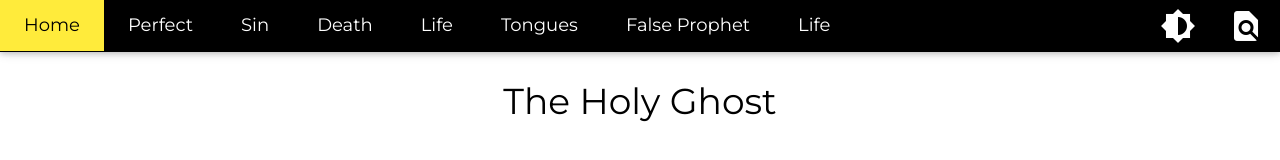
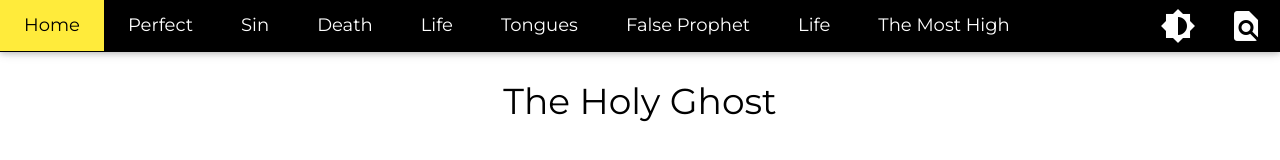
Before and after one commit to throwchris/sword, a plain HTML site: page hg.html in a window 1280 px wide. Shown: the top 160 px of the page. Drawn offline with nearby package versions, Linux system fonts and the light colour scheme; a script that the page names is missing.

Commit message:
Update hg.html

```diff
--- a/hg.html
+++ b/hg.html
@@ -52,6 +52,7 @@ body.dark-mode .w3-light-grey {
     <a href="tongues.html" class="w3-bar-item w3-button w3-hide-small w3-padding-large w3-hover-yellow">Tongues</a>
     <a href="fp.html" class="w3-bar-item w3-button w3-hide-small w3-padding-large w3-hover-yellow">False Prophet</a>
     <a href="life.html" class="w3-bar-item w3-button w3-hide-small w3-padding-large w3-hover-yellow">Life</a>
+    <a href="mosthigh.html" class="w3-bar-item w3-button w3-hide-small w3-padding-large w3-hover-yellow">The Most High</a>
     <i class="w3-btn w3-bar-item w3-margin-center w3-right material-icons w3-text-white" style="font-size:36px" onclick="myFunction4()">find_in_page</i>
     <i class="w3-btn w3-bar-item w3-margin-center w3-right material-icons w3-text-white " style="font-size:36px" onclick="toggleDarkMode()">brightness_6</i>
   </div>
@@ -65,6 +66,8 @@ body.dark-mode .w3-light-grey {
     <a href="tongues.html" class="w3-bar-item w3-button w3-padding-large">Tongues</a>
     <a href="fp.html" class="w3-bar-item w3-button w3-padding-large">False Prophet</a>
     <a href="life.html" class="w3-bar-item w3-button w3-padding-large">Life</a>
+
+    <a href="mosthigh.html" class="w3-bar-item w3-button w3-padding-large">The Most High</a>
 
 
   </div>
```
